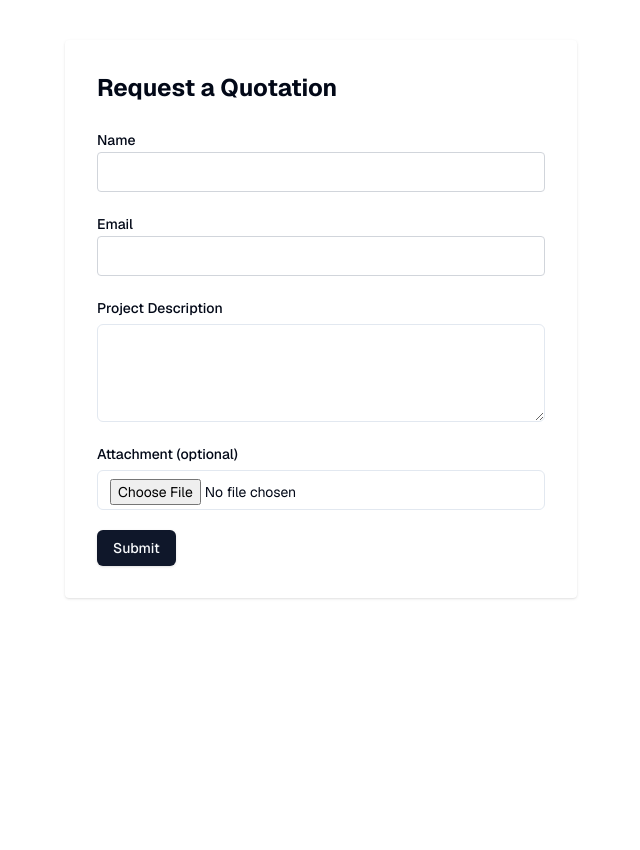
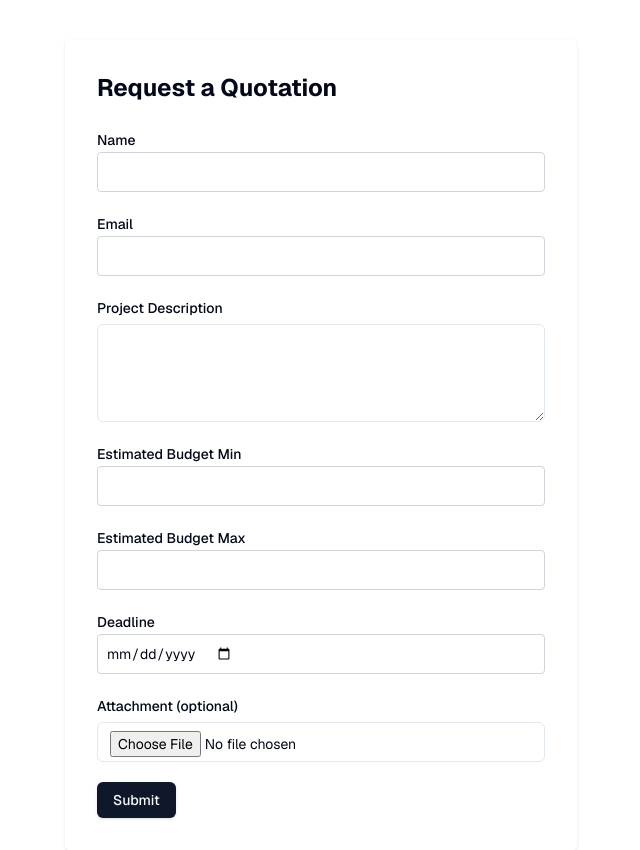
Before and after one commit to Jeroferprac/contractorwebapp, a Next.js app in the folder Frontend/: page /quotationform in a window 1280 px wide. Shown: the whole page, without its empty margins (319-959 px from the left). Before the commit the page ends 800 px from the top, so only its background shows below. Built offline with nearby package versions, Linux system fonts and the light colour scheme.

Commit message:
quotationform

```diff
--- a/Frontend/app/quotationform/page.tsx
+++ b/Frontend/app/quotationform/page.tsx
@@ -1,28 +1,31 @@
-'use client'
+"use client";
 
 import React, { useState } from "react";
-import { useForm } from 'react-hook-form'
-import { z } from 'zod'
-import { zodResolver } from '@hookform/resolvers/zod'
-import { Button } from "@/components/ui/button"
-import FormField from "@/components/forms/FormField"
-import TextareaField from "@/components/forms/TextareaField"
-import FileField from "@/components/forms/FileField"
-import { Label } from "@/components/ui/label"
+import { useForm } from "react-hook-form";
+import { z } from "zod";
+import { zodResolver } from "@hookform/resolvers/zod";
+import { Button } from "@/components/ui/button";
+import FormField from "@/components/forms/FormField";
+import TextareaField from "@/components/forms/TextareaField";
+import FileField from "@/components/forms/FileField";
 
 const schema = z.object({
-  title: z.string().min(3, "Title is required"),
+  name: z.string().min(1, "Name is required"),
+  email: z.string().email("Invalid email"),
   description: z.string().min(10, "Description must be at least 10 characters"),
   budgetMin: z.string(),
   budgetMax: z.string(),
   deadline: z.string(),
-})
+});
 
 const QuotationFormPage = () => {
   const [form, setForm] = useState({
     name: "",
     email: "",
     description: "",
+    budgetMin: "",
+    budgetMax: "",
+    deadline: "",
     file: null as File | null,
   });
   const [submitting, setSubmitting] = useState(false);
@@ -34,7 +37,7 @@ const QuotationFormPage = () => {
     formState: { errors },
   } = useForm({
     resolver: zodResolver(schema),
-  })
+  });
 
   const handleChange = (e: React.ChangeEvent<HTMLInputElement | HTMLTextAreaElement>) => {
     const { name, value } = e.target;
@@ -52,7 +55,15 @@ const QuotationFormPage = () => {
     setTimeout(() => {
       setSubmitting(false);
       setSuccess(true);
-      setForm({ name: "", email: "", description: "", file: null });
+      setForm({
+        name: "",
+        email: "",
+        description: "",
+        budgetMin: "",
+        budgetMax: "",
+        deadline: "",
+        file: null,
+      });
     }, 1500);
   };
 
@@ -88,6 +99,27 @@ const QuotationFormPage = () => {
           onChange={handleChange}
           required
         />
+        <FormField
+          label="Estimated Budget Min"
+          name="budgetMin"
+          type="number"
+          value={form.budgetMin}
+          onChange={handleChange}
+        />
+        <FormField
+          label="Estimated Budget Max"
+          name="budgetMax"
+          type="number"
+          value={form.budgetMax}
+          onChange={handleChange}
+        />
+        <FormField
+          label="Deadline"
+          name="deadline"
+          type="date"
+          value={form.deadline}
+          onChange={handleChange}
+        />
         <FileField
           label="Attachment (optional)"
           name="file"
```
